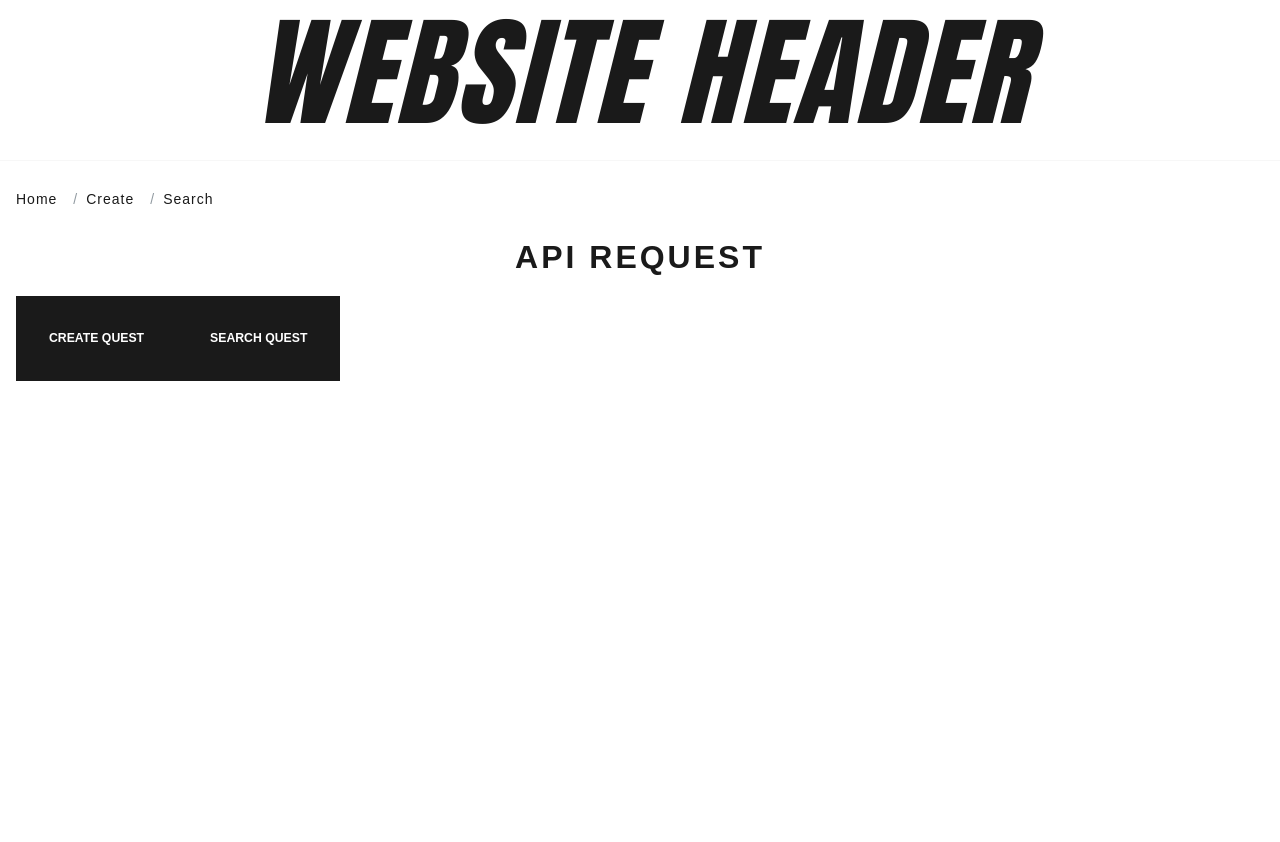
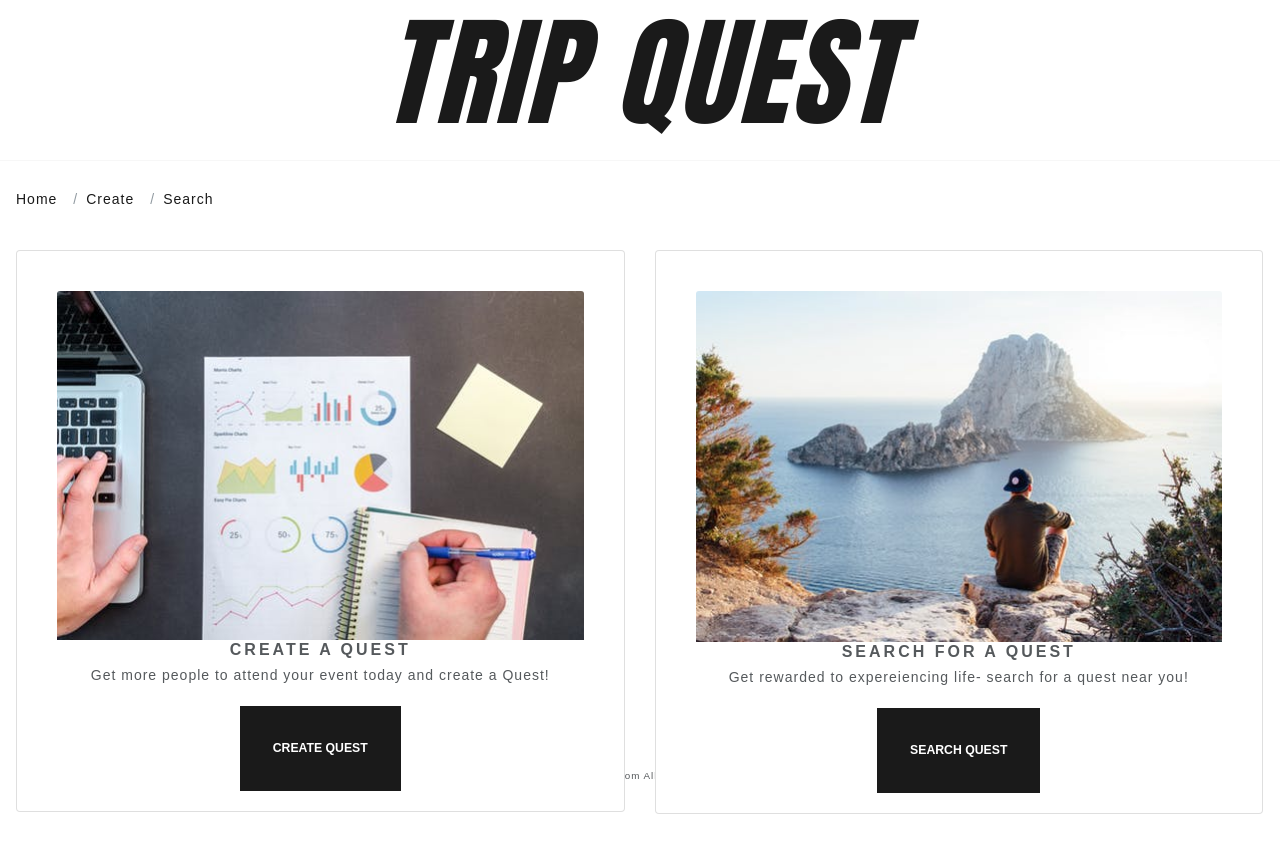
Before and after one commit to Jwright707/Sac-Hacks2018, a React (Create React App) app in the folder client/: page / in a window 1280 px wide. Before the commit the page ends 800 px from the top, so only its background shows below. Built offline with nearby package versions, Linux system fonts and the light colour scheme.

Commit message:
added image to card and copyright

```diff
--- a/client/src/App.css
+++ b/client/src/App.css
@@ -12,3 +12,11 @@
 .LineBreak {
   opacity: 0.3;
 }
+
+#CopyRight {
+  font-size: 70%;
+  position: fixed;
+  bottom: 0;
+  text-align: center;
+  width: 100%;
+}
--- a/client/src/header.jsx
+++ b/client/src/header.jsx
@@ -6,8 +6,9 @@ class Header extends Component {
   render() {
     return (
       <div className="App">
-        <h1 className="App-Header">Website Header</h1>
+        <h1 className="App-Header">Trip Quest</h1>
         <hr className="LineBreak" />
+        <p id="CopyRight"> &copy; 2018 Website.com All Rights Reserved </p>
       </div>
     );
   }
--- /dev/null
+++ b/client/src/pages.css
@@ -0,0 +1,5 @@
+.CardBody {
+  width: 50vh;
+  height: 50vh;
+  padding: 2vh 2vh;
+}
--- a/client/src/pages.js
+++ b/client/src/pages.js
@@ -1,15 +1,44 @@
 import React, { Component } from "react";
 import { Link } from "react-router-dom";
 import { Breadcrumb, BreadcrumbItem } from "reactstrap";
-import { Button } from "reactstrap";
+import {
+  Card,
+  CardImg,
+  CardText,
+  CardBody,
+  CardTitle,
+  CardSubtitle,
+  Button,
+  Row,
+  Col
+} from "reactstrap";
+// import "./pages.css";
 
 class Home extends Component {
   render() {
     return (
       <div className="App">
-        <h1>Api Request</h1>
         {/* Link to List.js */}
         <Breadcrumb>
+          <Row>
+            <div style={{ display: "flex", justifyContent: "right" }}>
+              <Col xs="6">
+                <Card body className="CardBody">
+                  <CardBody>
+                    <CardImg
+                      top
+                      width="100%"
+                      src={require("./business.jpg")}
+                      alt="Card image cap"
+                    />
+
+                    <CardTitle>Create a Quest</CardTitle>
+                    <CardSubtitle />
+                    <CardText>
+                      Get more people to attend your event today and create a
+                      Quest!
+                    </CardText>
+                  </CardBody>
                   <Link to={"./list"}>
                     <BreadcrumbItem>
                       <Button color="primary" size="lg">
@@ -17,7 +46,25 @@ class Home extends Component {
                       </Button>
                     </BreadcrumbItem>
                   </Link>
+                </Card>
+              </Col>
 
+              <Col xs="6">
+                <Card body className="CardBody">
+                  <CardBody>
+                    <CardImg
+                      top
+                      width="100%"
+                      src={require("./vacation.jpg")}
+                      alt="Card image cap"
+                    />
+                    <CardTitle>Search for a Quest</CardTitle>
+                    <CardSubtitle />
+                    <CardText>
+                      Get rewarded to expereiencing life- search for a quest
+                      near you!
+                    </CardText>
+                  </CardBody>
                   <Link to={"./list2"}>
                     <BreadcrumbItem>
                       <Button color="primary" size="lg">
@@ -25,6 +72,10 @@ class Home extends Component {
                       </Button>
                     </BreadcrumbItem>
                   </Link>
+                </Card>
+              </Col>
+            </div>
+          </Row>
         </Breadcrumb>
       </div>
     );
```
Also changed, not shown: client/src/business.jpg (added), client/src/vacation.jpg (added). Lines whose indentation alone changed are shown as unchanged.
